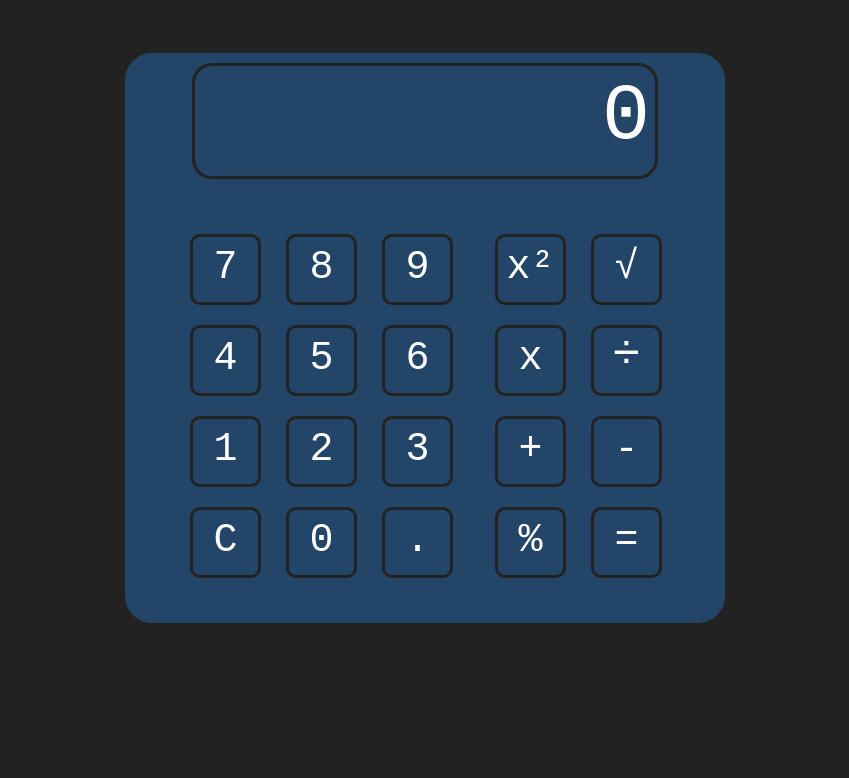
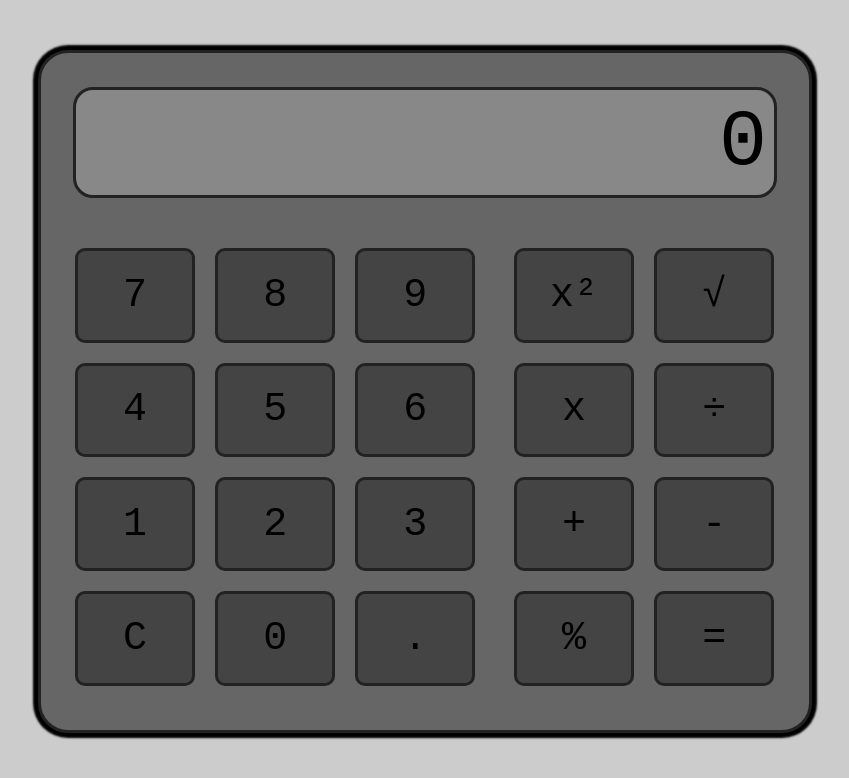
Before and after one commit to djrokita/calculator, a plain HTML site: page kalkulator.html in a window 1280 px wide. Shown: the whole page, without its empty margins (215-1064 px from the left). Drawn offline with Linux system fonts and the light colour scheme.

Commit message:
Set RWD, changed colors

```diff
--- a/kalkulator.html
+++ b/kalkulator.html
@@ -1,84 +1,60 @@
 <!DOCTYPE html>
 <html lang="pl">
 <head>
-	<meta charset="utf-8"/>
+	<meta charset="utf-8">
+	<meta name="viewport" content="width=device-width, initial-scale=1">
 	<title>Kalkulator</title>
 
-	<link rel="stylesheet" href="style.css" type="text/css" />
-
-
+	<link rel="stylesheet" href="style.css">
 </head>
 <body>
 
-	<div id="container">
+	<div class="container">
 
-		<div id="device">
+		<div class="device">
 			<div id="out">0</div>
-			<div id="in">
-				<div id="cyfry">
+			<div class="in">
+				<div class="row">
 
+						<div class="klawisz col-2" id="klaw7" onclick="zbierz(7)">7</div>
+						<div class="klawisz col-2" id="klaw8" onclick="zbierz(8)">8</div>
+						<div class="klawisz col-2 right-space" id="klaw9" onclick="zbierz(9)">9</div>
 
+						<div class="klawisz col-2" id="potega" onclick="potega()">x&sup2 </div>
+						<div class="klawisz col-2" id="pierwiastek" onclick="pierwiastek()">&radic; </div>
+				</div>
+				<div class="row">
+						<div class="klawisz col-2" id="klaw4" onclick="zbierz(4)">4</div>
+						<div class="klawisz col-2" id="klaw5"onclick="zbierz(5)">5</div>
 
-					<div style="clear: both"></div>
+						<div class="klawisz col-2 right-space" id="klaw6" onclick="zbierz(6)">6</div>
 
-					<div class="klawisz" id="klaw7" onclick="zbierz(7)">7</div>
-					<div class="klawisz" id="klaw8" onclick="zbierz(8)">8</div>
-					<div class="klawisz" id="klaw9" onclick="zbierz(9)">9</div>
+						<div class="klawisz col-2" id="mn" onclick="pomnoz()">x</div>
 
-					<div style="clear: both"></div>
+						<div class="klawisz col-2" id="dziel" onclick="podziel()">&divide;</div>
+				</div>
+				<div class="row">
+						<div class="klawisz col-2" id="klaw1" onclick="zbierz(1)">1</div>
+						<div class="klawisz col-2" id="klaw2" onclick="zbierz(2)">2</div>
+						<div class="klawisz col-2 right-space" id="klaw3" onclick="zbierz(3)">3</div>
+						<div class="klawisz col-2" id="plus" onclick="dodaj()">+</div>
+						<div class="klawisz col-2" id="minus" onclick="odejmij()">-</div>
+				</div>
+				<div class="row">
 
-					<div class="klawisz" id="klaw4" onclick="zbierz(4)">4</div>
-					<div class="klawisz" id="klaw5"onclick="zbierz(5)">5</div>
-					<div class="klawisz" id="klaw6" onclick="zbierz(6)">6</div>
-
-					<div style="clear: both"></div>
-
-					<div class="klawisz" id="klaw1" onclick="zbierz(1)">1</div>
-					<div class="klawisz" id="klaw2" onclick="zbierz(2)">2</div>
-					<div class="klawisz" id="klaw3" onclick="zbierz(3)">3</div>
-
-					<div style="clear: both"></div>
-
-
-					<div class="klawisz" id="kasuj" onclick="kasuj()" style="margin-bottom: 20px;">C</div>
-					<div class="klawisz" id="klaw0" onclick="zbierz(0)">0</div>
-					<div class="klawisz" id="kropka" onclick="zbierz(kropka)">.</div>
+						<div class="klawisz col-2" id="kasuj" onclick="kasuj()" style="margin-bottom: 20px;">C</div>
+						<div class="klawisz col-2" id="klaw0" onclick="zbierz(0)">0</div>
+						<div class="klawisz col-2 right-space" id="kropka" onclick="zbierz(kropka)">.</div>
+						<div class="klawisz col-2" id="procent" onclick="procent()">%</div>
+						<div class="klawisz col-2" id="equal" onclick="rowna_sie()">=</div>
 
 				</div>
-				<div id="znaki">
+			</div>
 
-
-						<div class="klawisz" id="potega" onclick="potega()">x&sup2 </div>
-						<div class="klawisz" id="pierwiastek" onclick="pierwiastek()">&radic; </div>
-
-						<div style="clear:both;"></div>
-
-						<div class="klawisz" id="mn" onclick="pomnoz()">x</div>
-						<div class="klawisz" id="dziel" onclick="podziel()" style="font-size: 48px; padding-top: 0; height: 65px;">&divide;</div>
-
-						<div style="clear:both;"></div>
-
-						<div class="klawisz" id="plus" onclick="dodaj()">+</div>
-						<div class="klawisz" id="minus" onclick="odejmij()">-</div>
-
-
-						<div style="clear:both;"></div>
-
-						<div class="klawisz" id="procent" onclick="procent()">%</div>
-						<div class="klawisz" id="equal" onclick="rowna_sie()">=</div>
-
-						<div style="clear:both;"></div>
-
-					</div>
-
-				</div>
-
-			</div>
 		</div>
 	</div>
 
 	<script src="script.js" type="text/javascript"></script>
 
-
 </body>
 </html>
--- a/style.css
+++ b/style.css
@@ -1,56 +1,91 @@
+/* {outline: 1px solid red;}
+*/
 body
 {
-	background-color: #222;
-	color: white;
+	background-color: #ccc;
+	color: #000;
+	margin: 0;
 }
 
 .klawisz
 {
-	height: 57px;
-	width: 65px;
+	background: #444;
 	border: 3px solid #222;
-	float: left;
-	margin: 10px;
-	margin-left: 25px;
-	margin-right: 0;
 	border-radius: 10px;
 	text-align: center;
-	margin-top: 10px;
+	margin: 1.4%;
 	font-size: 40px;
-	padding-top: 8px;
+	padding: 3%;
 }
 
-.klawisz:hover
-{
-	border: 3px solid white;
-	cursor: pointer;
+.right-space {
+	margin-right: 4%;
 }
 
-#container
+.klawisz:active
 {
-	width: 900px;
-	/*background-color: #555;*/
+	border: 3px solid #eee;
+	cursor: pointer;
+	color: #eee;
+	border-shadow: 2px 0 2px 2px;
+}
+
+.container
+{
+	max-width: 1200px;
 	margin-left: auto;
 	margin-right: auto;
 }
 
-#device
+.row:after,
+.row:before {
+	content: "";
+	display: table;
+	clear: both;
+}
+
+.row {
+
+}
+
+[class*="col"] {
+	float: left;
+	box-sizing: border-box;
+	min-height: 1px;
+}
+
+.col-1 {width: 8.33%;}
+.col-2 {width: 16.66%;}
+.col-3 {width: 25%;}
+.col-4 {width: 33.33%;}
+.col-5 {width: 41.66%;}
+.col-6 {width: 50%;}
+.col-7 {width: 58.33%;}
+.col-8 {width: 66.66%;}
+.col-9 {width: 75%;}
+.col-10 {width: 83.33%;}
+.col-11 {width: 91.66%;}
+.col-12 {width: 100%;}
+
+.device
 {
-	width: 600px;
-	height: 570px;
+	width: 60%;
 	border: 3px solid #222;
 	margin-left: auto;
 	margin-right: auto;
 	border-radius: 30px;
-	background-color: #234567;
+	box-shadow: 0px 0px 2px 5px black;
+	background-color: #666;
 	font-family: Monospace;
 	margin-top: 50px;
+	margin-bottom: 50px;
+	padding: 2%;
 }
 
 #out
 {
-	height: 100px;
-	width: 450px;
+	width: 95%;
+	background: #888;
 	border: 3px solid #222;
 	margin-left: auto;
 	margin-right: auto;
@@ -59,33 +94,22 @@ body
 	border-radius: 20px;
 	font-size: 80px;
 	text-align: right;
-	padding: 5px;
+	padding: 1%;
 }
 
-#in
+.in
 {
-	width: 520px;
-	height: 380px;
 	margin-left: auto;
 	margin-right: auto;
 	margin-top: 40px;
-	padding: 5px;
-	/*border: 1px solid red;*/
 }
 
-#cyfry
-{
-	/*border: 1px solid yellow;*/
-	height: 378px;
-	width: 300px;
-	float: left;
+@media (max-width: 600px) {
+	.klawisz {
+ 		font-size: 20px;
+ 	}
+
+ 	#out {
+ 		font-size: 40px;
+ 	}
 }
-
-#znaki
-{
-	/*border: 1px solid green;*/
-	height: 378px;
-	width: 210px;
-	float: left;
-	margin-left: 5px;
-}
```
